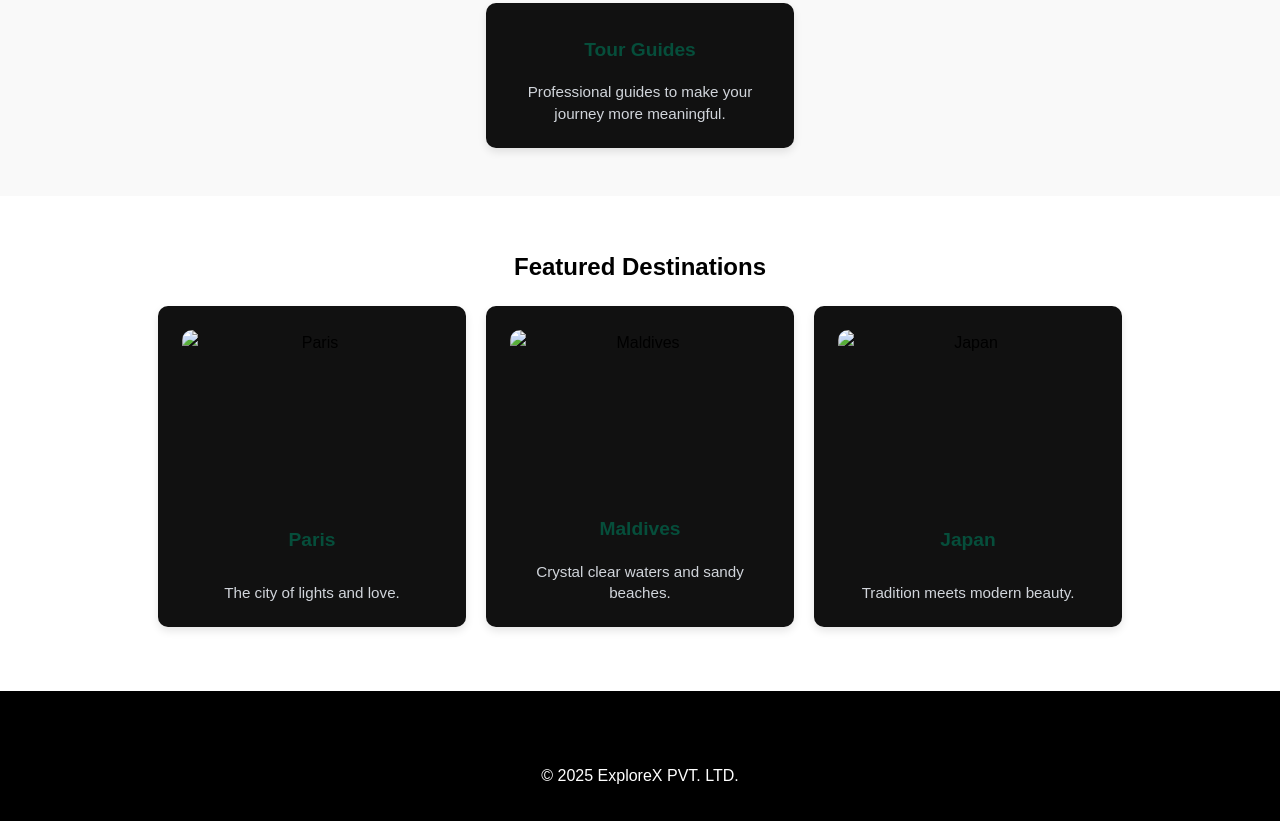
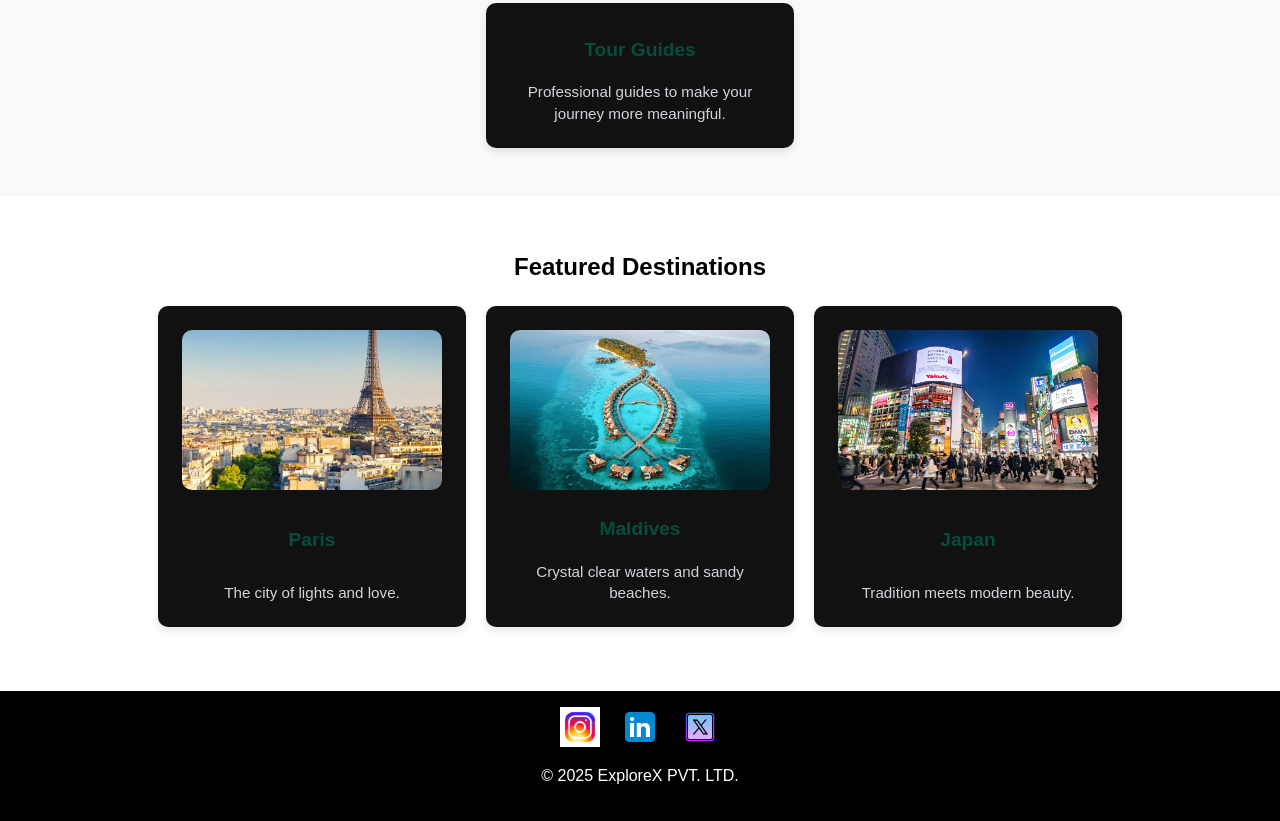
Before and after one commit to Mandar749/travel-website, a plain HTML site: page index.html in a window 1280 px wide. Shown: the part 880-1701 px from the top of the page. Drawn offline with Linux system fonts and the light colour scheme; files whose address does not match are found by name.

Commit message:
Update index.html

```diff
--- a/index.html
+++ b/index.html
@@ -52,17 +52,17 @@
     <h2>Featured Destinations</h2>
     <div class="cards">
       <div class="card">
-        <img src="images/paris.jpg" alt="Paris">
+        <img src="paris.jpg" alt="Paris">
         <h3>Paris</h3>
         <p>The city of lights and love.</p>
       </div>
       <div class="card">
-        <img src="images/maldives.jpg" alt="Maldives">
+        <img src="maldives.jpg" alt="Maldives">
         <h3>Maldives</h3>
         <p>Crystal clear waters and sandy beaches.</p>
       </div>
       <div class="card">
-        <img src="images/japan.jpg" alt="Japan">
+        <img src="japan.jpg" alt="Japan">
         <h3>Japan</h3>
         <p>Tradition meets modern beauty.</p>
       </div>
@@ -71,9 +71,9 @@
 
   <footer>
     <div class="footer-logos">
-        <img src="images/icons8-instagram-logo.gif" alt="">
-        <img src="images/icons8-linkedin-48.png" alt="">
-        <img src="images/icons8-x-64.png" alt="">
+        <img src="icons8-instagram-logo.gif" alt="">
+        <img src="icons8-linkedin-48.png" alt="">
+        <img src="icons8-x-64.png" alt="">
     </div>
     <p>© 2025 ExploreX PVT. LTD.</p>
   </footer>
```
